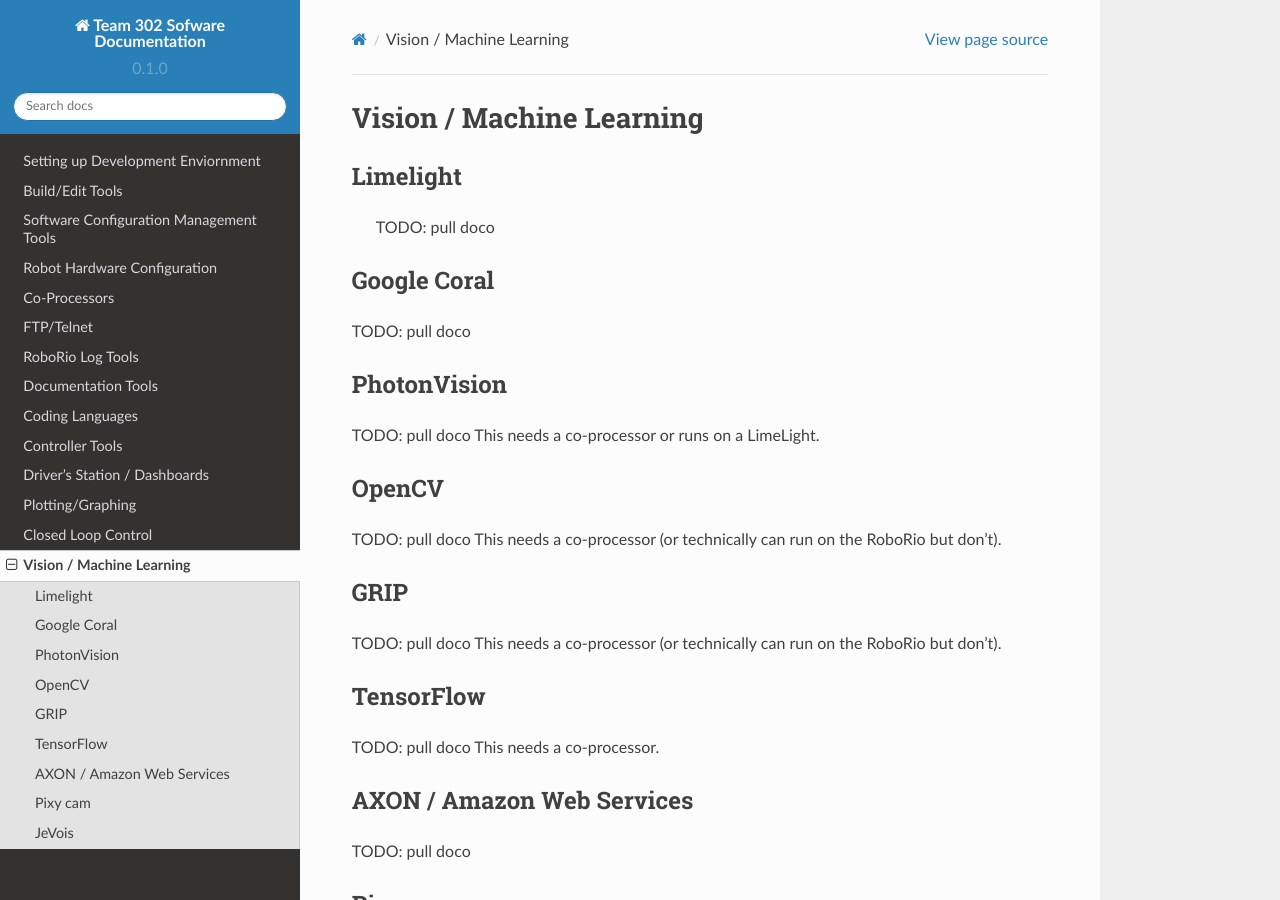
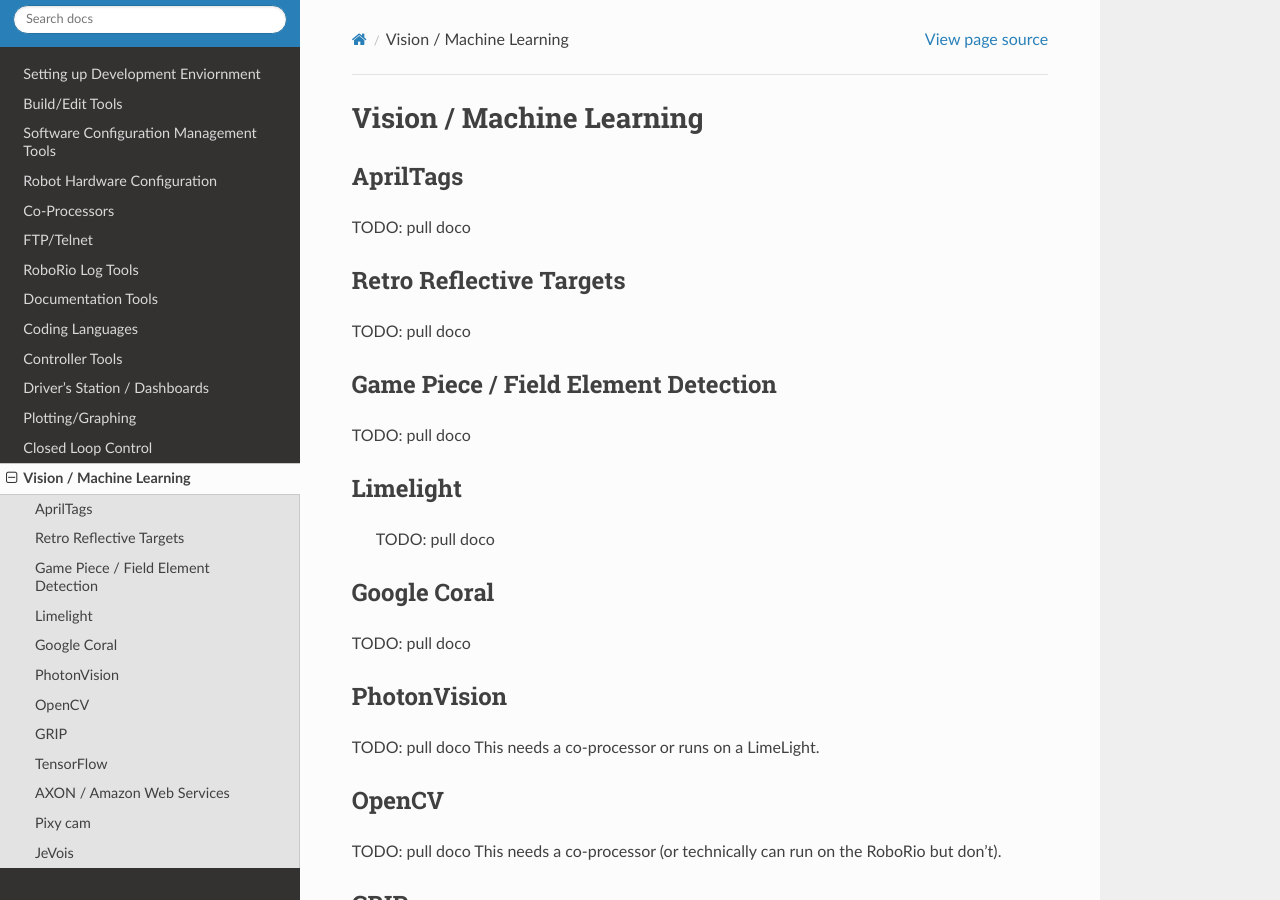
Before and after one commit to Team302/Team302Doco, a Sphinx documentation site: the page built from docs/source/vision.rst, in a window 1280 px wide and 900 px high. Built offline with Sphinx 7.4.7 and the Read the Docs theme 2.0.0, drawn with Linux system fonts in a browser that asks for light colours.

Commit message:
Update vision.rst

```diff
--- a/docs/source/vision.rst
+++ b/docs/source/vision.rst
@@ -1,6 +1,23 @@
 
 Vision / Machine Learning
 =========================
+
+AprilTags
+------------
+
+TODO: pull doco
+
+
+Retro Reflective Targets
+---------------------------
+
+TODO: pull doco
+
+Game Piece / Field Element Detection
+-------------------------------------
+
+TODO: pull doco
+
 
 
 Limelight
```
